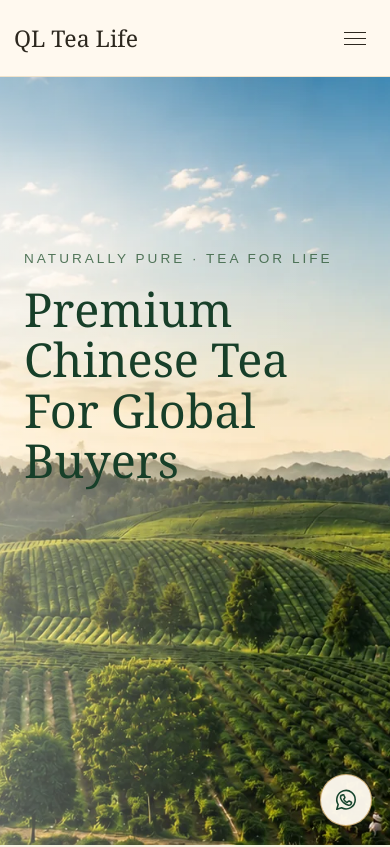
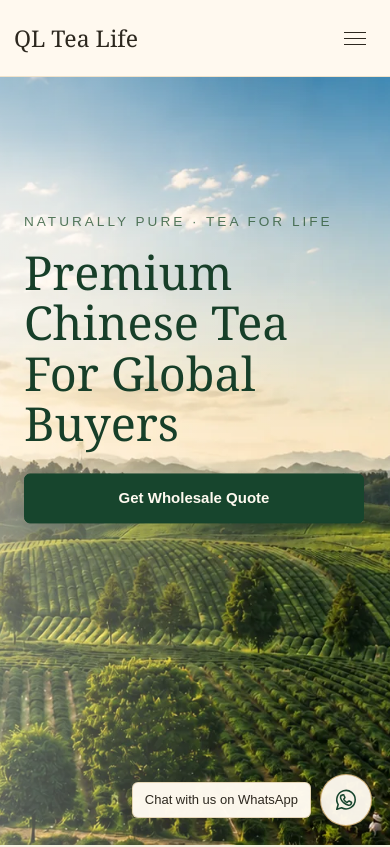
Before and after one commit to carol838/ql-tea-life, a React (Vite) app: page / in a window 390 px wide. Shown: the top 847 px of the page. Built offline with nearby package versions, Linux system fonts and the light colour scheme.

Commit message:
Add Hero WhatsApp CTA button and improve conversion flow

```diff
--- a/src/components/WhatsAppButton.css
+++ b/src/components/WhatsAppButton.css
@@ -17,6 +17,16 @@
     border-color 180ms ease,
     box-shadow 180ms ease,
     transform 180ms ease;
+}
+
+.whatsapp-button::after {
+  position: absolute;
+  inset: -1px;
+  z-index: -1;
+  border: 1px solid rgba(185, 144, 72, 0.46);
+  border-radius: inherit;
+  content: "";
+  animation: whatsapp-pulse 3.2s ease-out infinite;
 }
 
 .whatsapp-button:hover,
@@ -65,10 +75,28 @@
 }
 
 .whatsapp-button:hover .whatsapp-button__tooltip,
-.whatsapp-button:focus-visible .whatsapp-button__tooltip {
+.whatsapp-button:focus-visible .whatsapp-button__tooltip,
+.whatsapp-button--first-visit .whatsapp-button__tooltip {
   opacity: 1;
   transform: translateX(0);
   visibility: visible;
+}
+
+@keyframes whatsapp-pulse {
+  0%,
+  52% {
+    opacity: 0;
+    transform: scale(1);
+  }
+
+  68% {
+    opacity: 0.62;
+  }
+
+  100% {
+    opacity: 0;
+    transform: scale(1.28);
+  }
 }
 
 @media (max-width: 600px) {
@@ -85,7 +113,9 @@
   }
 
   .whatsapp-button__tooltip {
-    display: none;
+    right: calc(100% + 10px);
+    max-width: min(210px, calc(100vw - 96px));
+    white-space: normal;
   }
 }
 
@@ -94,4 +124,8 @@
   .whatsapp-button__tooltip {
     transition: none;
   }
+
+  .whatsapp-button::after {
+    animation: none;
+  }
 }
--- a/src/components/WhatsAppButton.tsx
+++ b/src/components/WhatsAppButton.tsx
@@ -1,9 +1,29 @@
+import { useEffect, useState } from 'react';
 import './WhatsAppButton.css';
 
 const WHATSAPP_URL = 'https://wa.me/8618767158838';
+const TOOLTIP_STORAGE_KEY = 'ql-tea-whatsapp-tooltip-seen';
 
 export default function WhatsAppButton() {
+  const [showFirstVisitTooltip, setShowFirstVisitTooltip] = useState(false);
+
+  useEffect(() => {
+    if (window.localStorage.getItem(TOOLTIP_STORAGE_KEY)) {
+      return;
+    }
+
+    window.localStorage.setItem(TOOLTIP_STORAGE_KEY, 'true');
+    setShowFirstVisitTooltip(true);
+
+    const timeout = window.setTimeout(() => {
+      setShowFirstVisitTooltip(false);
+    }, 6000);
+
+    return () => window.clearTimeout(timeout);
+  }, []);
+
   const trackWhatsAppClick = () => {
+    setShowFirstVisitTooltip(false);
     window.gtag?.('event', 'whatsapp_click', {
       contact_method: 'whatsapp',
     });
@@ -11,7 +31,7 @@ export default function WhatsAppButton() {
 
   return (
     <a
-      className="whatsapp-button"
+      className={`whatsapp-button${showFirstVisitTooltip ? ' whatsapp-button--first-visit' : ''}`}
       href={WHATSAPP_URL}
       target="_blank"
       rel="noopener noreferrer"
--- a/src/pages/Home.css
+++ b/src/pages/Home.css
@@ -55,6 +55,39 @@
   font-size: clamp(3rem, 5vw, 5.2rem);
   font-weight: 400;
   line-height: 1.08;
+}
+
+.home-hero__cta {
+  display: inline-flex;
+  align-items: center;
+  justify-content: center;
+  min-height: 50px;
+  margin-top: 28px;
+  border: 1px solid #17452d;
+  border-radius: 6px;
+  padding: 13px 24px;
+  color: #fffaf0;
+  background: #17452d;
+  box-shadow: 0 12px 28px rgba(23, 69, 45, 0.2);
+  font-size: 15px;
+  font-weight: 600;
+  text-decoration: none;
+  transition:
+    background-color 180ms ease,
+    box-shadow 180ms ease,
+    transform 180ms ease;
+}
+
+.home-hero__cta:hover,
+.home-hero__cta:focus-visible {
+  background: #225b3b;
+  box-shadow: 0 16px 34px rgba(23, 69, 45, 0.26);
+  transform: translateY(-2px);
+}
+
+.home-hero__cta:focus-visible {
+  outline: 2px solid var(--color-gold);
+  outline-offset: 4px;
 }
 
 .home-button,
@@ -473,6 +506,11 @@
     letter-spacing: 0.22em;
   }
 
+  .home-hero__cta {
+    width: min(100%, 340px);
+    margin-top: 24px;
+  }
+
   .home-section {
     padding: 54px 0;
   }
--- a/src/pages/Home.tsx
+++ b/src/pages/Home.tsx
@@ -167,6 +167,19 @@ export default function Home() {
             <br />
             For Global Buyers
           </h1>
+          <a
+            className="home-hero__cta"
+            href="https://wa.me/8618767158838"
+            target="_blank"
+            rel="noopener noreferrer"
+            onClick={() => {
+              window.gtag?.('event', 'whatsapp_click', {
+                location: 'hero_button',
+              });
+            }}
+          >
+            Get Wholesale Quote
+          </a>
         </div>
       </section>
 
```
